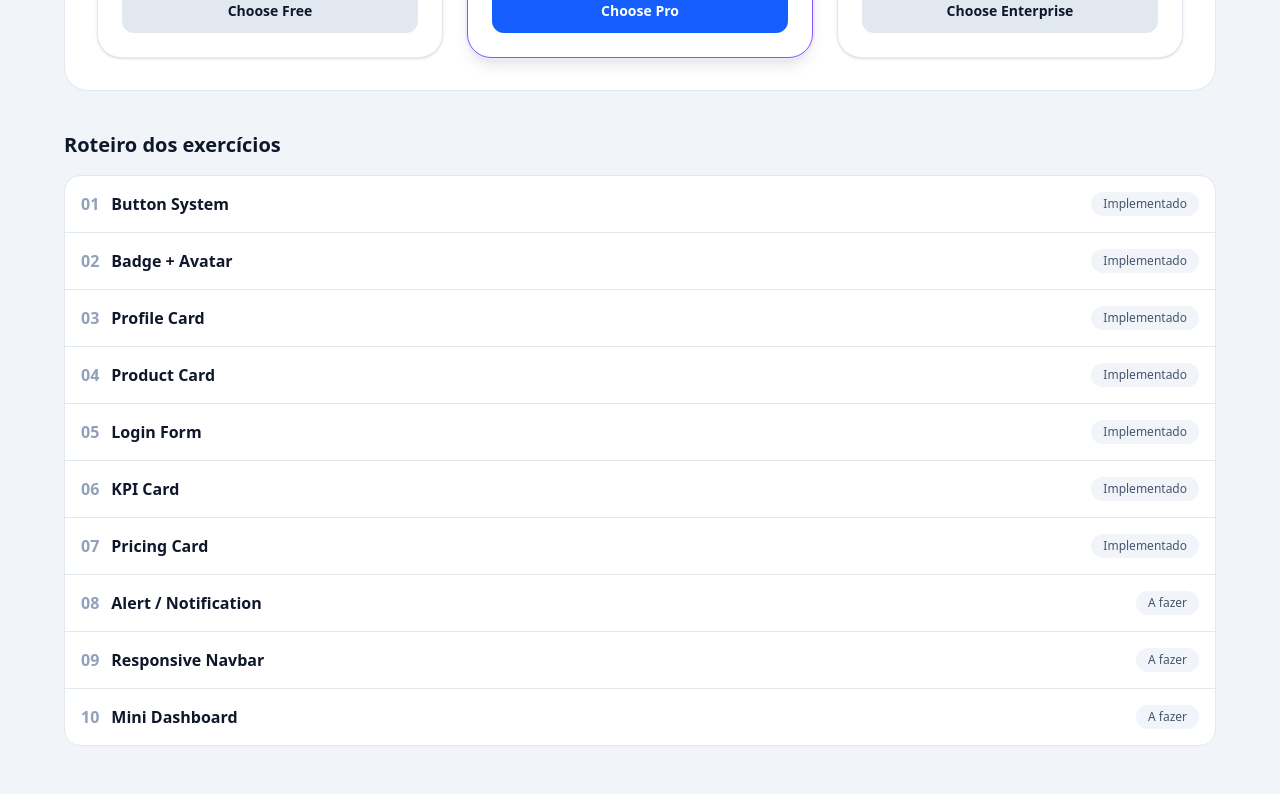
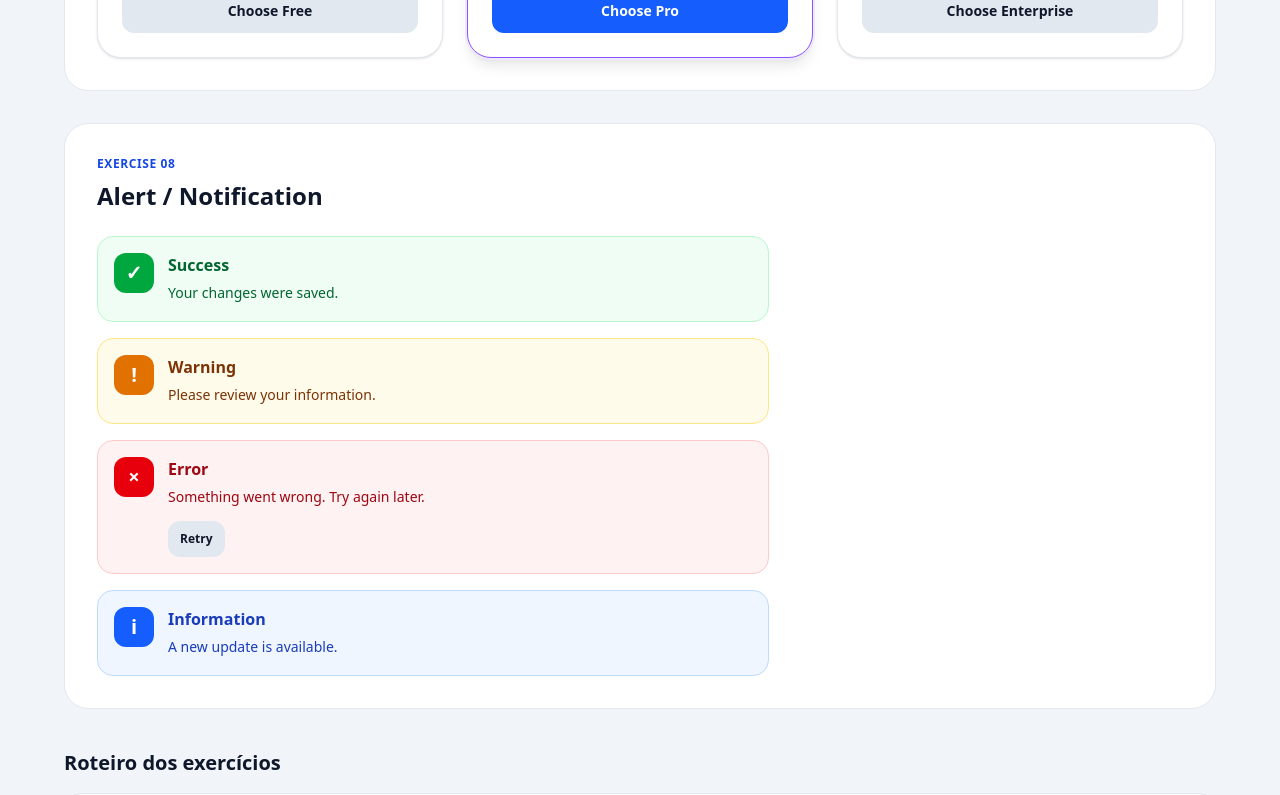
Before and after one commit to miyamiyashiro/trabalho-react-tailwind, a React (Vite) app: page / in a window 1280 px wide. Shown: the part 4240-5035 px from the top of the page. Built offline with nearby package versions, Linux system fonts and the light colour scheme.

Commit message:
feat: adiciona Alerta

```diff
--- a/src/App.jsx
+++ b/src/App.jsx
@@ -1,3 +1,4 @@
+import Alert from './components/Alert.jsx'
 import PricingCard from './components/PricingCard.jsx'
 import KpiCard from './components/KpiCard.jsx'
 import LoginForm from './components/LoginForm.jsx'
@@ -101,12 +102,17 @@ export default function App() {
   <PricingCard name="Enterprise" price="$99" features={['Unlimited projects', 'Team access', 'Dedicated support']} />
 </div>
         </section>
+        <section id="exercicio-08" aria-labelledby="titulo-08" className="mt-8 scroll-mt-6 rounded-3xl border border-slate-200 bg-white p-4 sm:p-8">
+          <p className="text-xs font-bold uppercase tracking-wider text-blue-700">Exercise 08</p>
+          <h2 id="titulo-08" className="mt-2 mb-6 text-2xl font-bold">Alert / Notification</h2>
+          <div className="max-w-2xl space-y-4"><Alert variant="success" title="Success">Your changes were saved.</Alert><Alert variant="warning" title="Warning">Please review your information.</Alert><Alert variant="error" title="Error" actionLabel="Retry">Something went wrong. Try again later.</Alert><Alert variant="info" title="Information">A new update is available.</Alert></div>
+        </section>
         <h2 className="mt-10 text-xl font-bold">Roteiro dos exercícios</h2>
         <ol className="mt-4 divide-y divide-slate-200 overflow-hidden rounded-2xl border border-slate-200 bg-white">
           {exercises.map((exercise, index) => (
             <li key={exercise} className="flex flex-wrap items-center justify-between gap-3 p-4">
               <span className="font-semibold"><span className="mr-3 text-slate-400">{String(index + 1).padStart(2, '0')}</span>{exercise}</span>
-              <span className="rounded-full bg-slate-100 px-3 py-1 text-xs font-medium text-slate-600">{index < 7 ? 'Implementado' : 'A fazer'}</span>
+              <span className="rounded-full bg-slate-100 px-3 py-1 text-xs font-medium text-slate-600">{index < 8 ? 'Implementado' : 'A fazer'}</span>
             </li>
           ))}
         </ol>
--- /dev/null
+++ b/src/components/Alert.jsx
@@ -0,0 +1,14 @@
+import Button from './Button.jsx'
+const variants = {
+  success: { box: 'border-green-200 bg-green-50 text-green-800', icon: 'bg-green-600', symbol: '✓' },
+  warning: { box: 'border-amber-200 bg-amber-50 text-amber-900', icon: 'bg-amber-600', symbol: '!' },
+  error: { box: 'border-red-200 bg-red-50 text-red-800', icon: 'bg-red-600', symbol: '×' },
+  info: { box: 'border-blue-200 bg-blue-50 text-blue-800', icon: 'bg-blue-600', symbol: 'i' },
+}
+export default function Alert({ variant = 'info', title, children, actionLabel }) {
+  const style = variants[variant] ?? variants.info
+  return <div className={`flex items-start gap-3.5 rounded-2xl border p-4 ${style.box}`}>
+    <span aria-hidden="true" className={`grid size-10 shrink-0 place-items-center rounded-xl text-xl font-bold text-white ${style.icon}`}>{style.symbol}</span>
+    <div className="min-w-0 flex-1"><h3 className="font-bold">{title}</h3><p className="mt-1 text-sm leading-6">{children}</p>{actionLabel && <div className="mt-3"><Button size="sm" variant="secondary">{actionLabel}</Button></div>}</div>
+  </div>
+}
```
Also changed, not shown: 1 other file (tests, documents, lock files or other folders).
